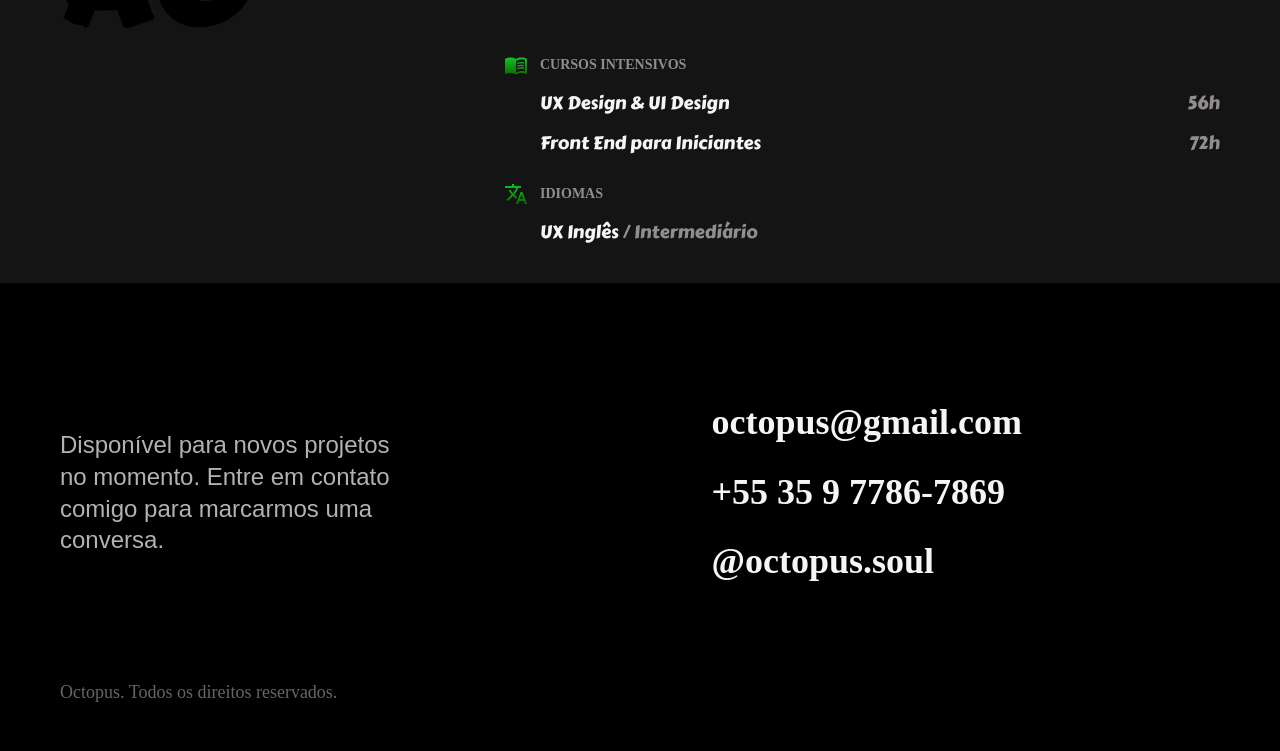
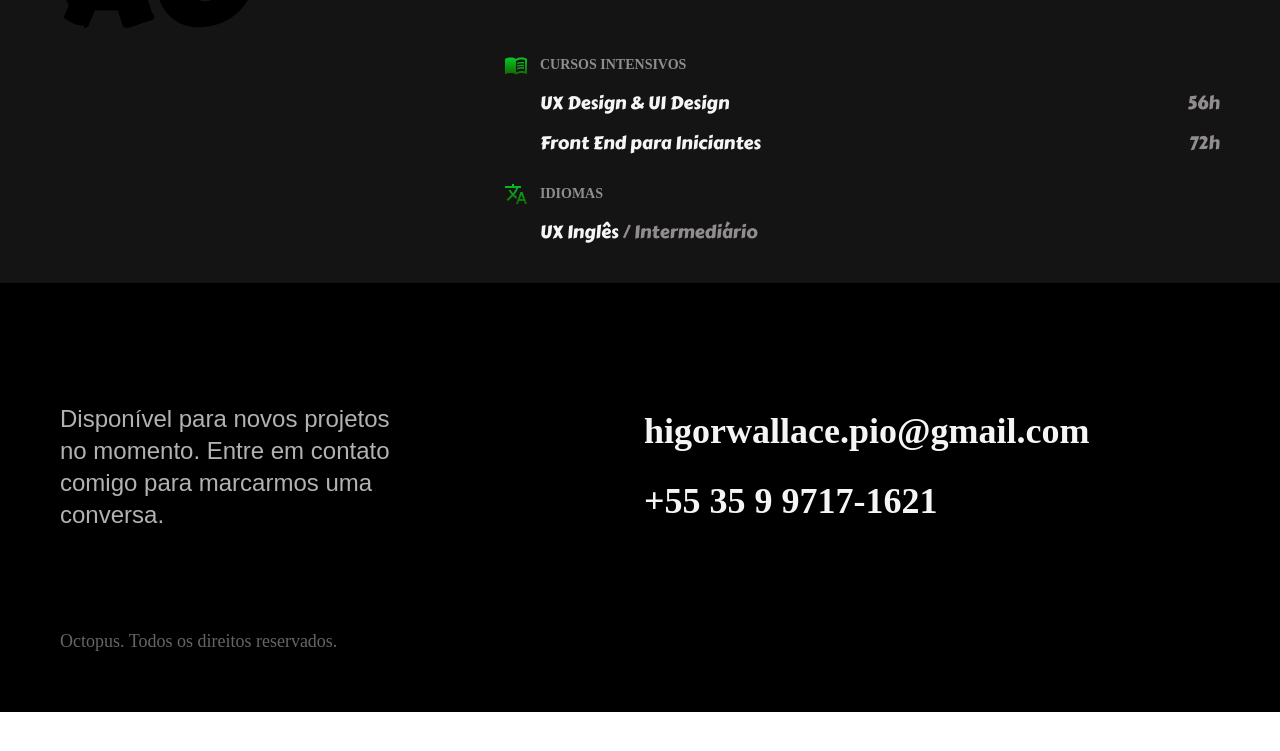
Before and after one commit to daryud/daryud.github.io, a website: page index.html in a window 1280 px wide. Shown: the part 1884-2635 px from the top of the page. After the commit the page ends 2596 px from the top, so only its background shows below. Drawn offline with Linux system fonts and the light colour scheme; a web font is replaced by a local one.

Commit message:
Update index.html

```diff
--- a/index.html
+++ b/index.html
@@ -159,9 +159,8 @@
         <div class="footer__container">
             <p class="footer__texto">Disponível para novos projetos no momento. Entre em contato comigo para marcarmos uma conversa.</p>
             <ul class="footer__lista">
-                <li>octopus@gmail.com</li>
-                <li>+55 35 9 7786-7869</li>
-                <li>@octopus.soul</li>
+                <li>higorwallace.pio@gmail.com</li>
+                <li>+55 35 9 9717-1621</li>
             </ul>
             <p class="footer__copy">Octopus. Todos os direitos reservados.</p>
         </div>
```
